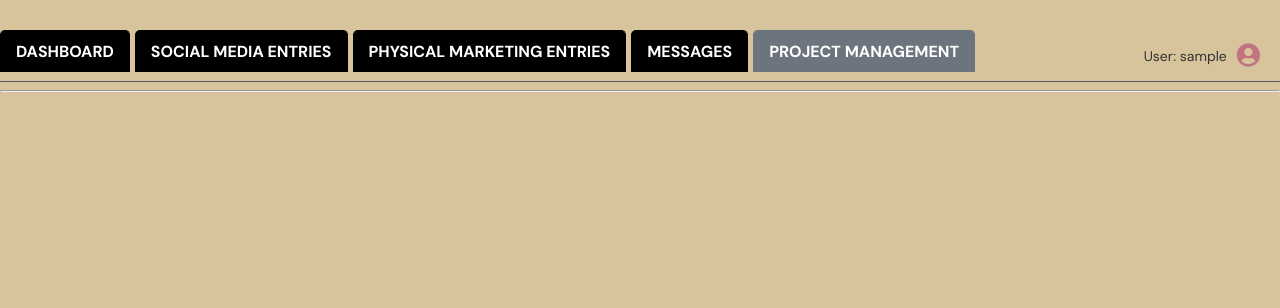
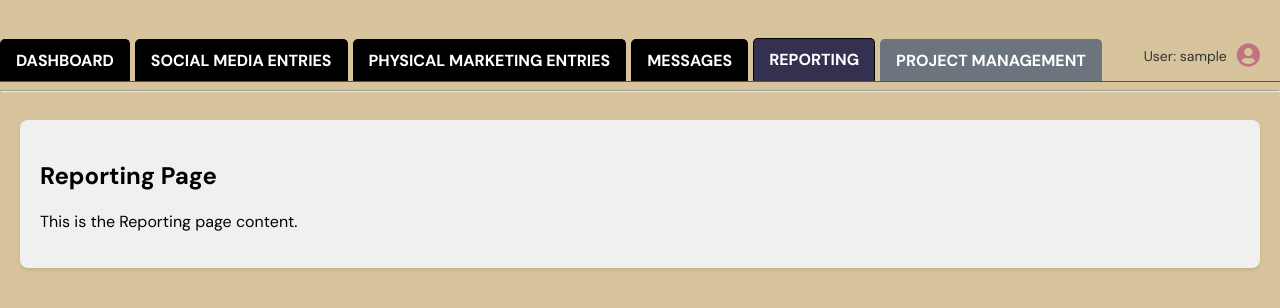
Before and after one commit to dakjen/marketingportal1, a React (Create React App) app: page /reporting in a window 1280 px wide. Shown: the top 308 px of the page. Built offline with nearby package versions, Linux system fonts and the light colour scheme; no server answers; sample sign-in values are in the browser's storage.

Commit message:
feat: Add Reporting tab and fix tab alignment

```diff
--- a/src/App.js
+++ b/src/App.js
@@ -6,6 +6,7 @@ import React, { useContext, useState, useEffect } from 'react';
      import PhysicalMarketingEntries from './PhysicalMarketingEntries';
      import ProjectManagementPage from './ProjectManagementPage';
 import MessagesPage from './MessagesPage';
+import ReportingPage from './ReportingPage';
      import LoginPage from './LoginPage';
      import ProfilePage from './ProfilePage';
      import ContactAdminPage from './ContactAdminPage';
@@ -87,6 +88,13 @@ import MessagesPage from './MessagesPage';
                 <li className="tab-item">
                   <NavLink to="/messages" className={({ isActive }) => (isActive ? 'active' : '')}>
                     Messages {unreadCount > 0 && <span className="unread-count">{unreadCount}</span>}
+                  </NavLink>
+                </li>
+              )}
+              {(currentUser?.role === 'admin' || currentUser?.role === 'internal') && (
+                <li className="tab-item">
+                  <NavLink to="/reporting" className={({ isActive }) => (isActive ? 'active' : '')}>
+                    Reporting
                   </NavLink>
                 </li>
               )}
@@ -182,6 +190,14 @@ import MessagesPage from './MessagesPage';
               </PrivateRoute>
             }
           />
+         <Route
+            path="/reporting"
+            element={
+              <PrivateRoute allowedRoles={['admin', 'internal']}>
+                <ReportingPage />
+              </PrivateRoute>
+            }
+          />
        </Routes>
       </div>
     </div>
--- /dev/null
+++ b/src/ReportingPage.css
@@ -0,0 +1,6 @@
+.reporting-page-container {
+  padding: 20px;
+  background-color: #f0f0f0;
+  border-radius: 8px;
+  box-shadow: 0 2px 4px rgba(0, 0, 0, 0.1);
+}
--- /dev/null
+++ b/src/ReportingPage.js
@@ -0,0 +1,13 @@
+import React from 'react';
+import './ReportingPage.css';
+
+function ReportingPage() {
+  return (
+    <div className="reporting-page-container">
+      <h2>Reporting Page</h2>
+      <p>This is the Reporting page content.</p>
+    </div>
+  );
+}
+
+export default ReportingPage;
--- a/src/Tabs.css
+++ b/src/Tabs.css
@@ -10,6 +10,7 @@ nav {
   margin: 0;
   border-bottom: 1px solid #555; /* Accent color */
   position: relative; /* For absolute positioning of dropdown */
+  align-items: flex-end; /* Align tabs to the bottom */
 }
 
 .user-display {
```
